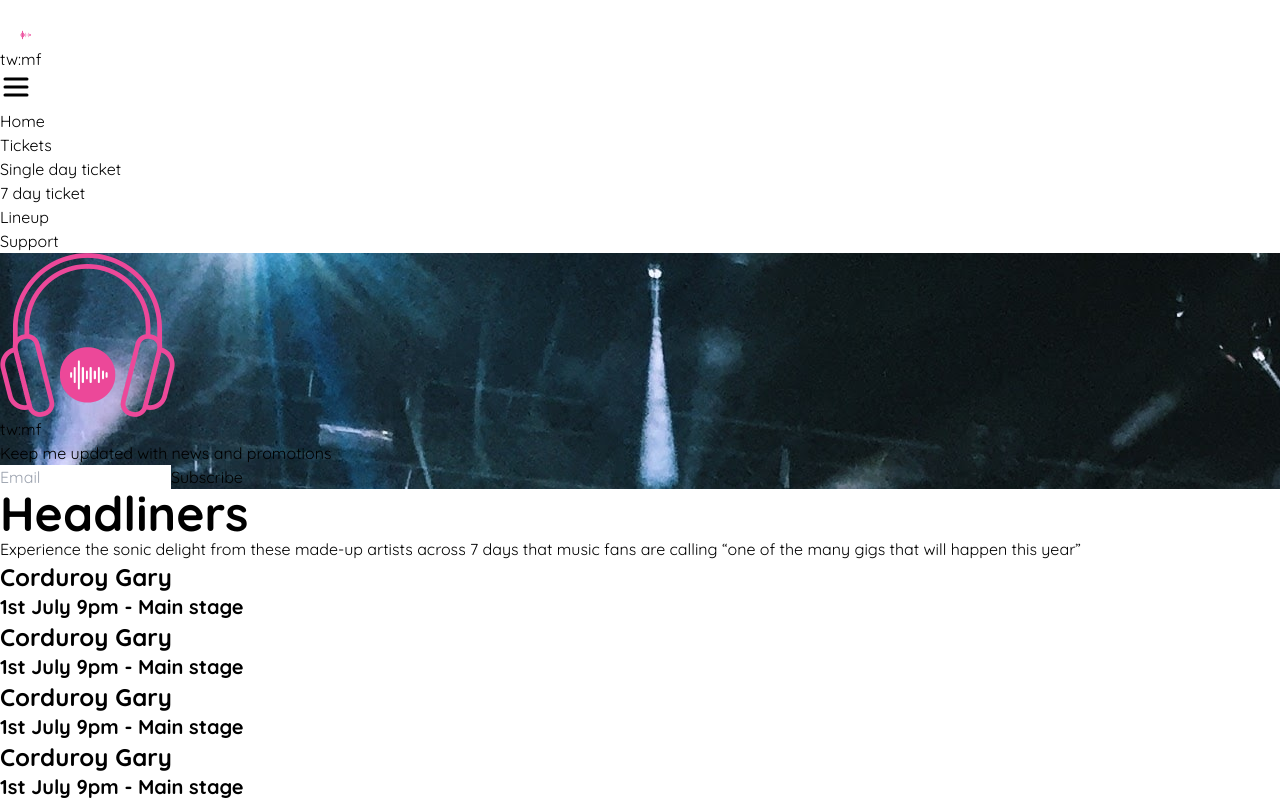
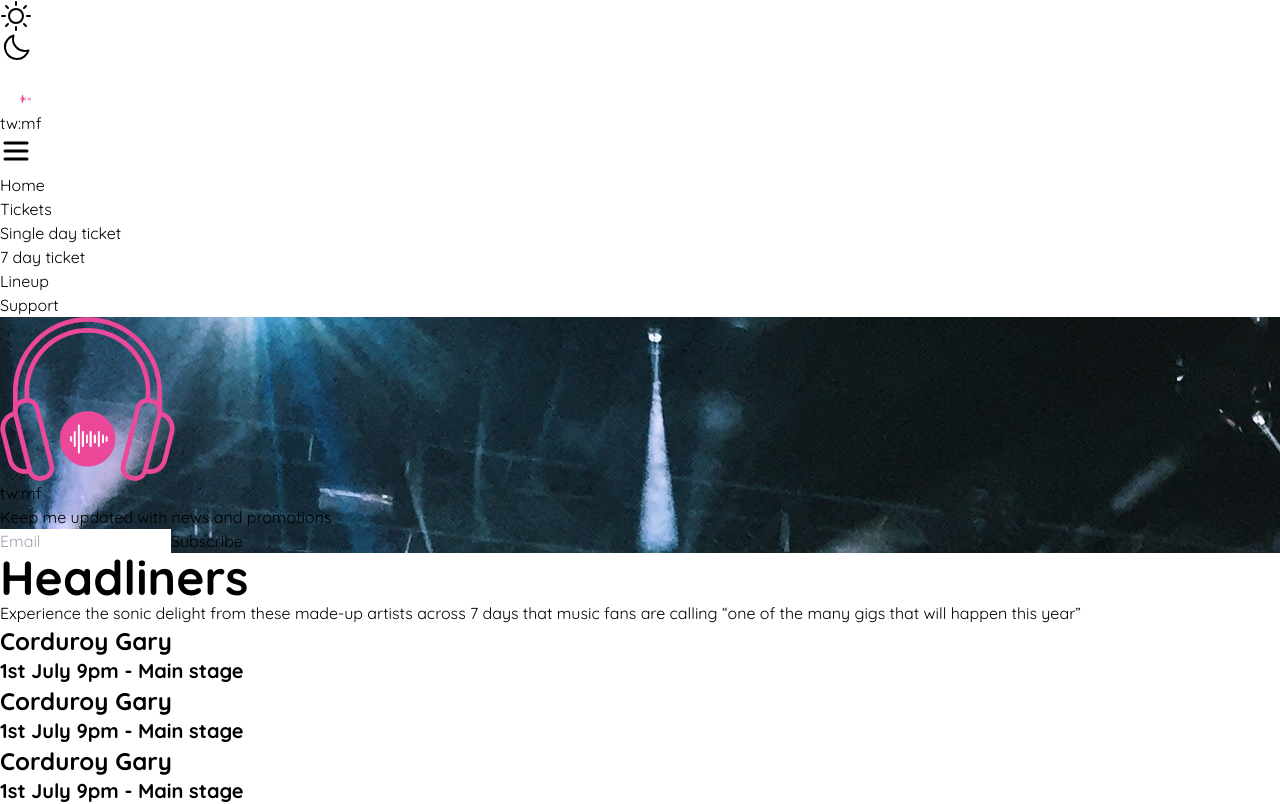
Before and after one commit to cdartora/tailwind-exercise, a React (Vite) app: page / in a window 1280 px wide. Shown: the top 804 px of the page. Built offline with nearby package versions, Linux system fonts and the light colour scheme; grey boxes are pictures that could not be loaded.

Commit message:
feat(theme): add theme toggle button

```diff
--- a/src/App.jsx
+++ b/src/App.jsx
@@ -1,16 +1,25 @@
+import { useState } from "react";
 import NavBar from "./components/NavBar";
 import HeroSection from "./components/HeroSection";
 import Headliners from "./components/Headliners";
+import ThemeButton from "./components/ThemeButton";
 
 function App() {
+  const [isDarkTheme, setIsDarkTheme] = useState(true);
+  const toggleTheme = () => {
+    setIsDarkTheme(!isDarkTheme);
+  };
   return (
-    <main className="App">
+    <div onClick={toggleTheme} className={isDarkTheme ? "dark" : ""}>
+      <main className="App bg-zinc-100 dark:bg-zinc-900">
         <header className="text-zinc-200">
+          <ThemeButton />
           <NavBar />
           <HeroSection />
         </header>
         <Headliners />
       </main>
+    </div>
   );
 }
 
--- a/src/components/Headliners.jsx
+++ b/src/components/Headliners.jsx
@@ -3,7 +3,7 @@ import CarouselCard from "./CarouselCard";
 
 function Headliners() {
   return (
-    <div className="max-w-screen-lg mx-auto mt-20 p-4">
+    <div className="max-w-screen-lg mx-auto mt-20 p-4 text-zinc-900 dark:text-zinc-200">
       <h2>Headliners</h2>
       <p>
         Experience the sonic delight from these made-up artists across 7 days
@@ -12,7 +12,7 @@ function Headliners() {
       </p>
       <div className="scroll-smooth pb-5 mt-4 flex w-full gap-4 snap-x overflow-x-auto ">
         {headliners.map((cardData) => (
-          <CarouselCard cardData={cardData} />
+          <CarouselCard cardData={cardData} key={cardData.backgroundImage} />
         ))}
       </div>
     </div>
--- a/src/components/HeroSection.jsx
+++ b/src/components/HeroSection.jsx
@@ -4,7 +4,7 @@ import logoHero from "../assets/logo.png";
 export default function HeroSection() {
   return (
     <div
-      style={{ "background-image": `url(${backgroundImage})` }}
+      style={{ backgroundImage: `url(${backgroundImage})` }}
       className="flex flex-col items-center justify-center h-[calc(100vh-200px)] min-h-[400px] bg-cover bg-center bg-fixed p-4"
     >
       <div className="bg-white/30 py-2 px-4 rounded-xl text-center backdrop-blur-sm mb-5">
--- /dev/null
+++ b/src/components/ThemeButton.jsx
@@ -0,0 +1,15 @@
+import { Sun, Moon } from "@phosphor-icons/react";
+import { useState } from "react";
+
+function ThemeButton() {
+  return (
+    <div
+      className={`bg-zinc-900 dark:bg-zinc-100 dark:text-zinc-900 fixed cursor-pointer rounded-l-lg w-12 shadow-md top-24 right-0 inline-block p-2 text-3xl`}
+    >
+      <Sun size={32} className="hidden dark:block" />
+      <Moon size={32} className="dark:hidden" />
+    </div>
+  );
+}
+
+export default ThemeButton;
--- a/tailwind.config.js
+++ b/tailwind.config.js
@@ -1,5 +1,6 @@
 /** @type {import('tailwindcss').Config} */
 export default {
+  darkMode: "class",
   content: ["./index.html", "./src/**/*.{js,ts,jsx,tsx}"],
   theme: {
     extend: {
```
Lines whose indentation alone changed are shown as unchanged.
